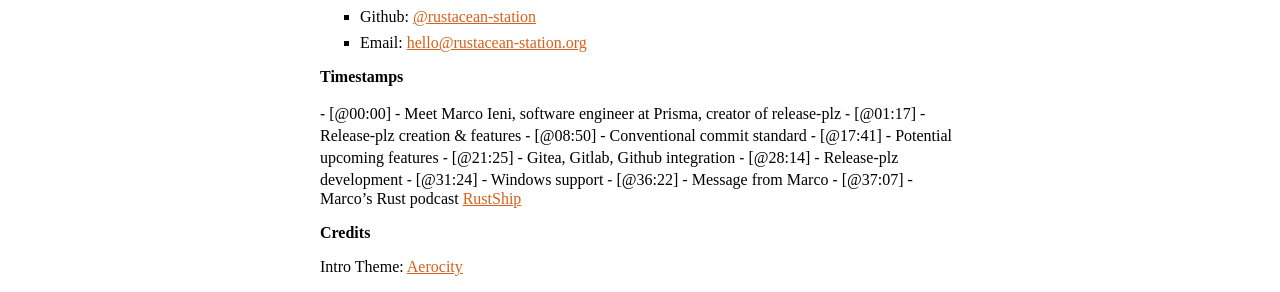
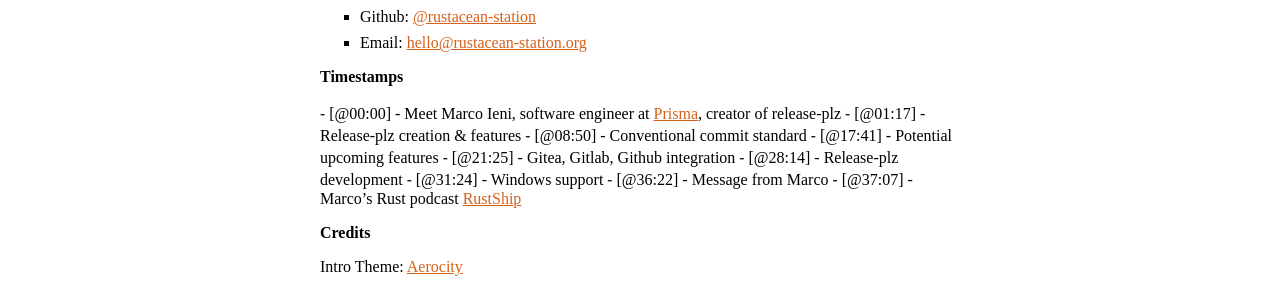
Before and after one commit to rustacean-station/rustacean-station.org, a Jekyll site: the page built from _episodes/interviews/2024-04-12-marco-ieni.md, in a window 1280 px wide. Shown: the part 845-1137 px from the top of the page. Built offline with Jekyll 4.4.1, drawn with Linux system fonts in a browser that asks for light colours.

```diff
--- a/_episodes/interviews/2024-04-12-marco-ieni.md
+++ b/_episodes/interviews/2024-04-12-marco-ieni.md
@@ -20,7 +20,7 @@ Rustacean Station is a community project; get in touch with us if you'd like to
 
 ## Timestamps
 
-⁃ [@00:00] - Meet Marco Ieni, software engineer at Prisma, creator of release-plz
+⁃ [@00:00] - Meet Marco Ieni, software engineer at [Prisma](https://www.prisma.io/), creator of release-plz
 ⁃ [@01:17] - Release-plz creation & features
 ⁃ [@08:50] - Conventional commit standard
 ⁃ [@17:41] - Potential upcoming features
@@ -28,7 +28,7 @@ Rustacean Station is a community project; get in touch with us if you'd like to
 ⁃ [@28:14] - Release-plz development
 ⁃ [@31:24] - Windows support
 ⁃ [@36:22] - Message from Marco
-⁃ [@37:07] - Marco’s Rust podcast [RustShip](https://www.marcoieni.com/2023/08/rustship-a-new-rust-podcast/)
+⁃ [@37:07] - Marco's Rust podcast [RustShip](https://www.marcoieni.com/2023/08/rustship-a-new-rust-podcast/)
 
 ## Credits
 
```
